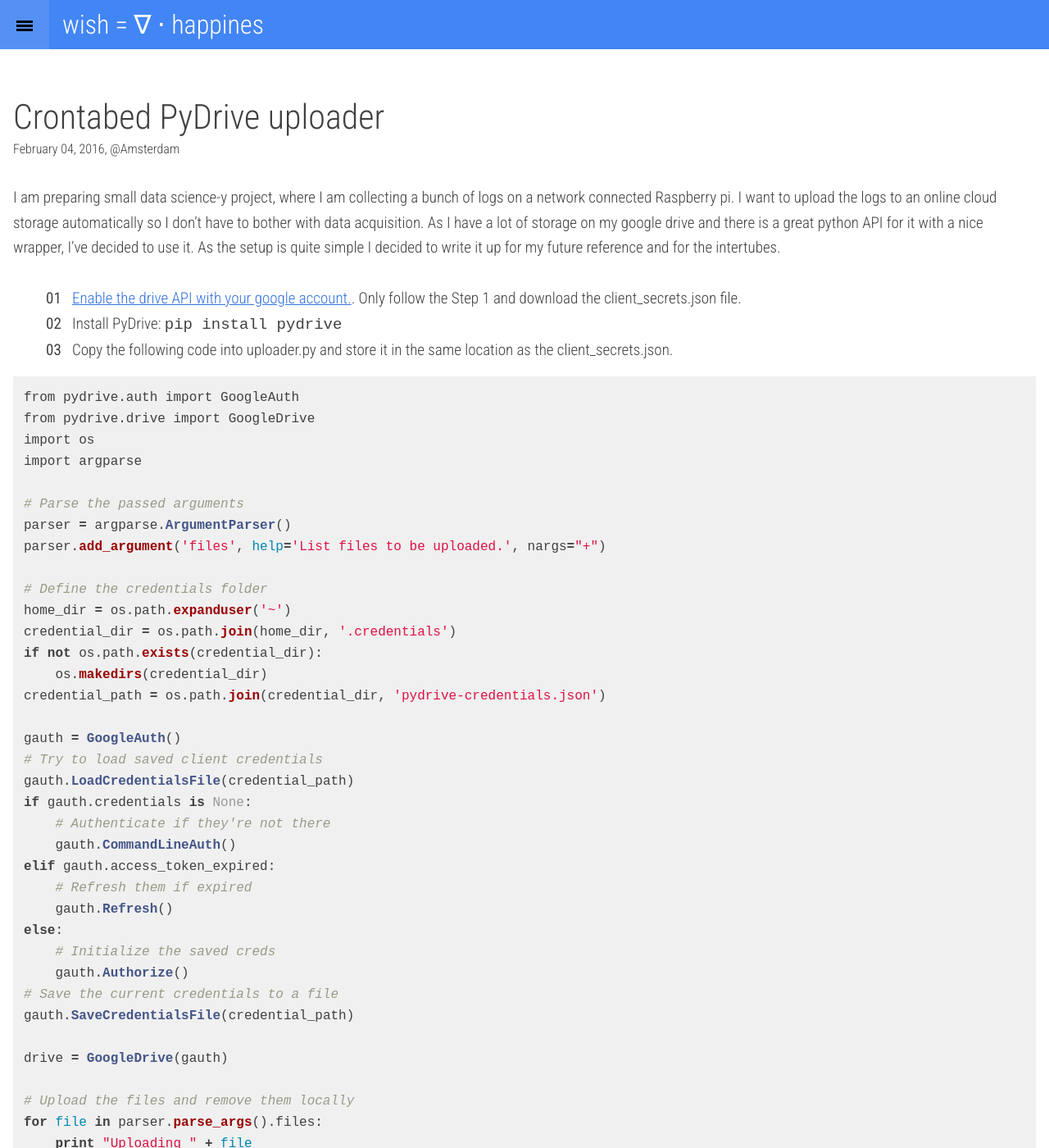
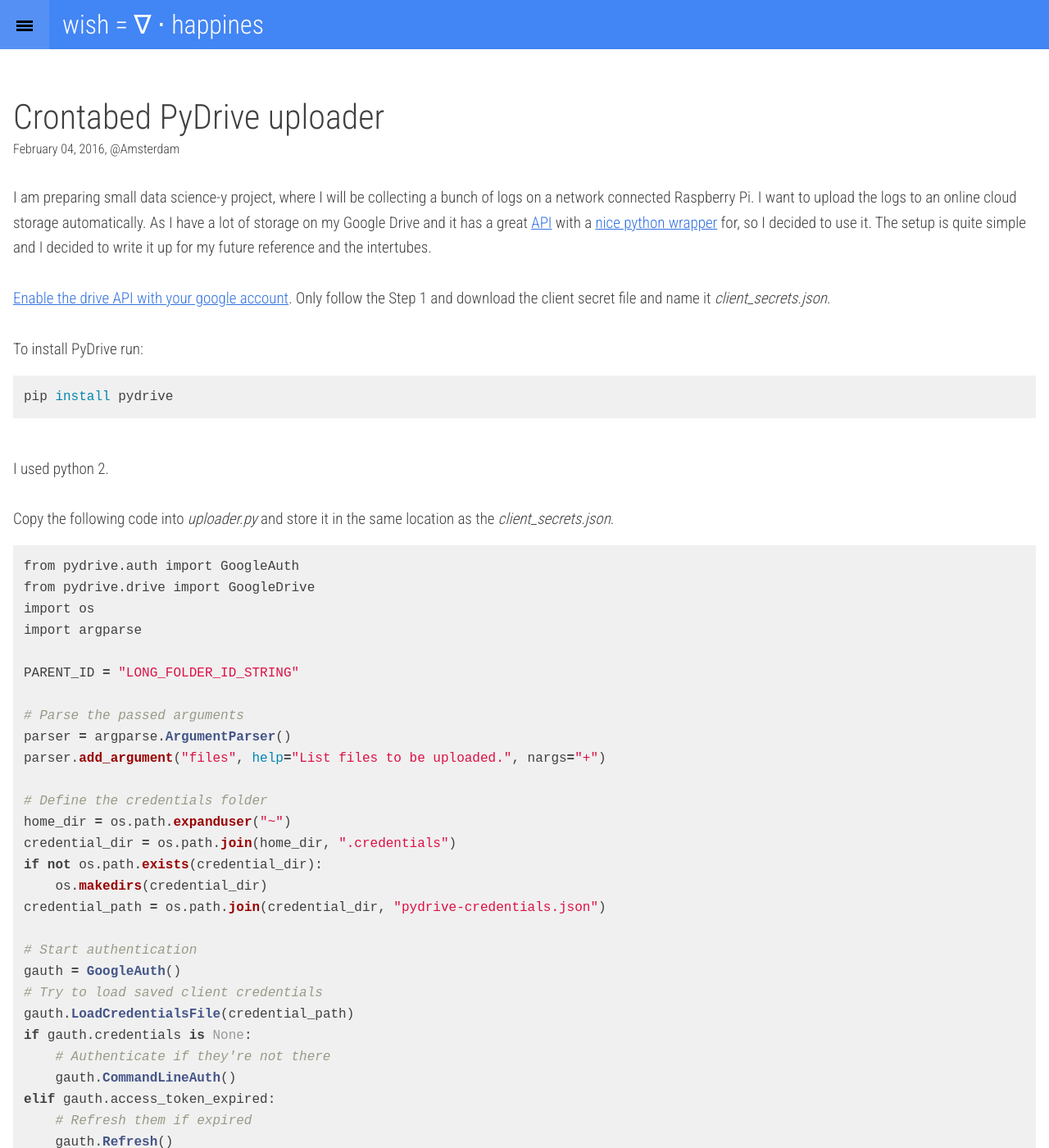
Before and after one commit to rok/rok.github.io, a Jekyll site: the page built from _posts/2016-02-04-crontabed-pydrive-uploader.md, in a window 1280 px wide and 1400 px high. Shown: the whole window at 82% size. Built offline with Jekyll 4.4.1, drawn with Linux system fonts in a browser that asks for light colours; some of the changed text lies outside the part shown.

Commit message:
cleaned the post some more

````diff
--- a/_posts/2016-02-04-crontabed-pydrive-uploader.md
+++ b/_posts/2016-02-04-crontabed-pydrive-uploader.md
@@ -4,30 +4,39 @@
 tag: raspberry, python, google drive
 location: Amsterdam
 ---
-I am preparing small data science-y project, where I am collecting a bunch of logs on a network connected Raspberry pi. I want to upload the logs to an online cloud storage automatically so I don't have to bother with data acquisition.
-As I have a lot of storage on my google drive and there is a great python API for it with a nice wrapper, I've decided to use it.
-As the setup is quite simple I decided to write it up for my future reference and for the intertubes.
+I am preparing small data science-y project, where I will be collecting a bunch of logs on a network connected Raspberry Pi. I want to upload the logs to an online cloud storage automatically.
+As I have a lot of storage on my Google Drive and it has a great [API](https://developers.google.com/drive/) with a [nice python wrapper](http://pythonhosted.org/PyDrive/) for, so I decided to use it.
+The setup is quite simple and I decided to write it up for my future reference and the intertubes.
 
-1. [Enable the drive API with your google account.](https://developers.google.com/drive/v3/web/quickstart/python#step_1_turn_on_the_api_name). Only follow the Step 1 and download the client_secrets.json file.
-2. Install PyDrive: ```pip install pydrive```
-3. Copy the following code into uploader.py and store it in the same location as the client_secrets.json.
+[Enable the drive API with your google account](https://developers.google.com/drive/v3/web/quickstart/python#step_1_turn_on_the_api_name). Only follow the Step 1 and download the client secret file and name it *client_secrets.json*.
+
+To install PyDrive run:
+{% highlight bash %}
+pip install pydrive
+{% endhighlight %}
+I used python 2.
+
+Copy the following code into *uploader.py* and store it in the same location as the *client_secrets.json*.
 {% highlight python %}
 from pydrive.auth import GoogleAuth
 from pydrive.drive import GoogleDrive
 import os
 import argparse
 
+PARENT_ID = "LONG_FOLDER_ID_STRING"
+
 # Parse the passed arguments
 parser = argparse.ArgumentParser()
-parser.add_argument('files', help='List files to be uploaded.', nargs="+")
+parser.add_argument("files", help="List files to be uploaded.", nargs="+")
 
 # Define the credentials folder
-home_dir = os.path.expanduser('~')
-credential_dir = os.path.join(home_dir, '.credentials')
+home_dir = os.path.expanduser("~")
+credential_dir = os.path.join(home_dir, ".credentials")
 if not os.path.exists(credential_dir):
     os.makedirs(credential_dir)
-credential_path = os.path.join(credential_dir, 'pydrive-credentials.json')
+credential_path = os.path.join(credential_dir, "pydrive-credentials.json")
 
+# Start authentication
 gauth = GoogleAuth()
 # Try to load saved client credentials
 gauth.LoadCredentialsFile(credential_path)
@@ -45,19 +54,32 @@
 
 drive = GoogleDrive(gauth)
 
-# Upload the files and remove them locally
-for file in parser.parse_args().files:
-    print "Uploading " + file
-    textfile = drive.CreateFile()
-    textfile.SetContentFile(file)
-    textfile.Upload()
+# Upload the files
+for f in parser.parse_args().files:
+    new_file = drive.CreateFile({"parents": [{"id": PARENT_ID}], \
+                                              "mimeType":"text/plain"})
+    new_file.SetContentFile(f)
+    new_file.Upload()
 {% endhighlight %}
-5. Run ```python uploader.py``` and follow the initial authentication instructions.
-5. Open the given url, replacing <client_id sting> with your own ```https://accounts.google.com/o/oauth2/auth?scope=https%3A%2F%2Fwww.googleapis.com%2Fauth%2Fdrive&redirect_uri=urn%3Aietf%3Awg%3Aoauth%3A2.0%3Aoob&response_type=code&client_id=<clent_id string>.apps.googleusercontent.com&access_type=offline```. You will be asked to confirm an authorisation request and reccieve an authorisation code. Enter the code into the prompt, your uploader is now permenantly authenticated. Delete client_secrets.json.
-6. You can now upload files by: ```python uploader example.txt```.
-7. Create a crontab script, run ```crontab -e``` and add the fillowing line to it:
+
+Pick a folder in Google Drive and store its id under the PARENT_ID variable in uploader.py. The id is the string in the URL of your folder, e.g.: *https://drive.google.com/drive/folders/LONG_FOLDER_ID_STRING*.
+
+Run
+{% highlight bash %}
+python uploader.py
+{% endhighlight %}
+and follow the initial authentication instructions. Trough the prompt you will be given an URL, similar to [this one](https://accounts.google.com/o/oauth2/auth?scope=https%3A%2F%2Fwww.googleapis.com%2Fauth%2Fdrive&redirect_uri=urn%3Aietf%3Awg%3Aoauth%3A2.0%3Aoob&response_type=code&client_id={ID_STRING}.apps.googleusercontent.com&access_type=offline). Replace the {ID_STRING} with the one you were given and open the link in a browser. You will be asked to confirm an authorisation request and recieve an authorisation code. Enter the code into the prompt, your uploader is now authenticated. Delete *client_secrets.json*.
+
+You can now upload files to the selected Google Drive folder by running:
+{% highlight bash %}
+python uploader.py example.txt
+{% endhighlight %}
+
+To create a crontab script, run
+{% highlight bash %} crontab -e {% endhighlight %} and add the fillowing line to it:
+
 {% highlight bash %}
 0 * * * * python ~/uploader.py ~/logs/* && rm ~/logs/*
 {% endhighlight %}
 
-[1]:http://stackoverflow.com/questions/24419188/automating-pydrive-verification-process
+We now have an automated uploader to the cloud. Log uploading is only one of the meny options available. Motion detection triggered videos, regular file backups and more could be uploaded like this.
````
Also changed, not shown: _config.yml (line endings or trailing spaces).
